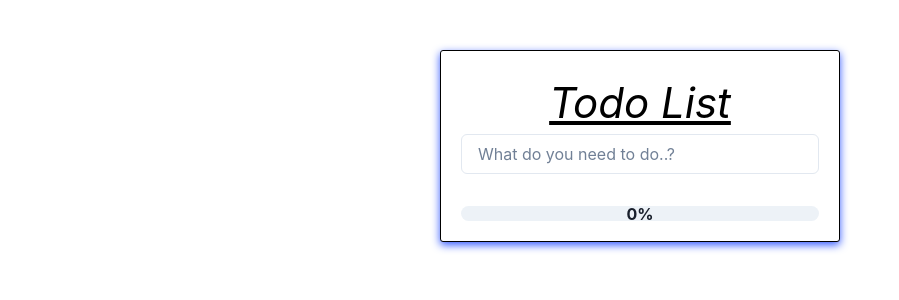
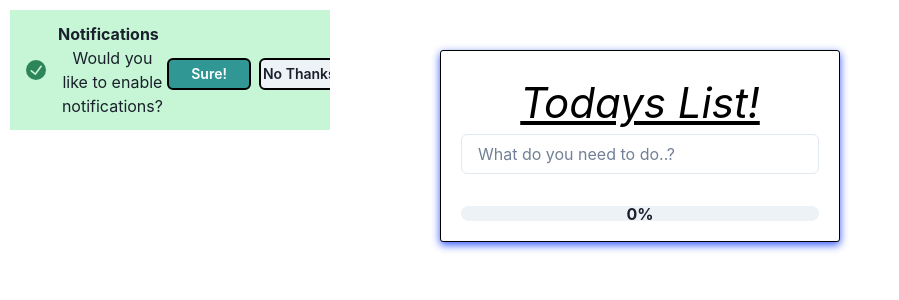
Before and after one commit to CCodyJ/CCodyJ.github.io, a React (Create React App) app: page / in a window 1280 px wide. Shown: the top 300 px of the page, without its empty margins (0-899 px from the left). Built offline with nearby package versions, Linux system fonts and the light colour scheme.

Commit message:
Time display, Notif request popup, 1min intervals

```diff
--- a/src/DateTimePicker.js
+++ b/src/DateTimePicker.js
@@ -13,10 +13,10 @@ const DateTimePicker = ({ selected, onChange }) => {
       selected={selected}
       onChange={handleDateTimeChange}
       showTimeSelect
-      timeFormat="HH:mm"
       timeIntervals={5}
-      timeCaption="Time"
       dateFormat="MMMM d, yyyy"
+      minDate={new Date()}
+      timeFormat='h:m a'
     />
   );
 };
--- a/src/TodoItem.js
+++ b/src/TodoItem.js
@@ -25,6 +25,17 @@ function TodoItem({
     return null; // Render nothing for the deleteAll item
   }
 
+  const formattedDate = new Date(selectedDateTime).toLocaleDateString(undefined, {
+    year: "numeric",
+    month: "long",
+    day: "numeric"
+  });
+
+  const formattedTime = new Date(selectedDateTime).toLocaleTimeString(undefined, {
+    hour: "numeric",
+    minute: "numeric"
+  });
+
 
   return (
     <Box
@@ -36,7 +47,12 @@ function TodoItem({
       <Box flex="1" px="4" py="2">
         {item.value}
       </Box>
-      <Box>{selectedDateTime && selectedDateTime.toString()}</Box>
+      <Box>{formattedDate}</Box>
+
+      {/* Space bar, dont trip */}
+      <Box>&nbsp;</Box>
+
+      <Box>{formattedTime}</Box>
         <IconButton
         aria-label="Delete"
         icon={<MdDelete />}
--- a/src/components/Card.js
+++ b/src/components/Card.js
@@ -5,8 +5,8 @@ import ProgressBar from '../Progress_bar';
 import CompletionMessage from '../CompletionMessage';
 import CardStyle from './CardStyle';
 import DateTimePicker from '../DateTimePicker';
-import { showNotification, requestNotificationPermission } from './DesktopNotification';
-
+import AlertSetup from './DesktopNotification';
+import { showNotification } from './DesktopNotification';
 
 const Card = () => {
 const [items, setItems] = useState([]);
@@ -14,22 +14,33 @@ const [newItem, setNewItem] = useState("");
 const [progress, setProgress] = useState(0);
 const [selectedDateTime, setSelectedDateTime] = useState(null);
 
+
 // Notification
 
-useEffect(() => {
-  requestNotificationPermission();
-}, []);
 
 useEffect(() => {
   items.forEach((item) => {
     if (
       item.selectedDateTime &&
-      new Date(item.selectedDateTime) - new Date() <= 5 * 60 * 1000
+      !item.notificationSent && // Check if notification has not been sent
+      !item.completed && // Check if the item is not already completed
+      new Date(item.selectedDateTime) <= new Date() &&
+      new Date() - new Date(item.selectedDateTime) <= 5 * 60 * 1000
     ) {
+      // Trigger the alert/notification
       showNotification('Todo Reminder', `Task "${item.value}" is due soon!`);
+
+      // Update the item's notificationSent property to true
+      setItems((prevItems) =>
+        prevItems.map((prevItem) =>
+          prevItem.id === item.id
+            ? { ...prevItem, notificationSent: true }
+            : prevItem
+        )
+      );
     }
   });
-}, [items]);
+}, [items, showNotification]);
 
 
 
@@ -95,7 +106,8 @@ function markItemCompleted(id) {
       if (item.id === id) {
         return {
           ...item,
-          completed: true
+          completed: true,
+          notificationSent: true, //Prevent further notifs if completed
         };
       }
       return item;
@@ -146,7 +158,8 @@ const allCompleted = items.length > 0 && items.every(item => item.completed);
       value: newItem,
       completed: false,
       selectedDateTime: selectedDateTime,
-    };
+      notificationSent: false,
+      };
 
     setItems(prevItems => [...prevItems, newItemWithDateTime]);
     setNewItem("");
@@ -158,8 +171,8 @@ const allCompleted = items.length > 0 && items.every(item => item.completed);
     <ChakraProvider theme={CardStyle}>
       <Box className='App-container'>
         <Box className="App">
-          <h1>Todo List</h1>
-
+          <h1>Todays List!</h1>
+          <AlertSetup items={items} showNotification={showNotification} />
           <Input
             type='text'
             placeholder='What do you need to do..?'
--- a/src/components/DesktopNotification.js
+++ b/src/components/DesktopNotification.js
@@ -1,13 +1,115 @@
-export const requestNotificationPermission = () => {
-    if ('Notification' in window) {
-      Notification.requestPermission().then((permission) => {
-        console.log('Notification permission:', permission);
+import React, { useState, useEffect } from 'react';
+import {
+  ChakraProvider,
+  theme,
+  Alert,
+  AlertIcon,
+  AlertTitle,
+  AlertDescription,
+  Button,
+  Box,
+  Container
+} from '@chakra-ui/react';
+
+export const notifyUser = async (notificationText = 'Thank you for enabling notifications!') => {
+  if (!('Notification' in window)) {
+    alert('Browser does not support notifications');
+  } else if (Notification.permission === 'granted') {
+    const notification = new Notification(notificationText);
+  } else if (Notification.permission !== 'denied') {
+    await Notification.requestPermission().then((permission) => {
+      if (permission === 'granted') {
+        showNotification(notificationText)
+      }
+    });
+  }
+};
+
+export const showNotification = (title, body) => {
+  if ('Notification' in window && Notification.permission === 'granted') {
+    console.log('Sending notification:', title, body);
+    new Notification(title, {body});
+  }
+}
+
+const AlertSetup = ({ items, showNotification}) => {
+  const [userResponded, setUserResponded] = useState(false);
+
+  const enableNotifAndClose = async () => {
+    if (Notification.permission !== 'granted') {
+      await notifyUser().then(() => {
+        setUserResponded(true);
       });
     }
   };
 
-  export const showNotification = (title, body) => {
-    if ('Notification' in window && Notification.permission === 'granted') {
-      new Notification(title, { body });
-    }
+  const disableNotifAndClose = () => {
+    setUserResponded(true);
   };
+
+
+  useEffect(() => {
+    const intervalID = setInterval(() => {
+      items.forEach((item) => {
+        if (
+          item.selectedDateTime &&
+          new Date(item.selectedDateTime) - new Date() <= 5 * 60 * 1000
+        ) {
+          showNotification('Todo Reminder', `Task "${item.value}" is due soon!`);
+        }
+      });
+    }, 60000);
+    return () => {
+      clearInterval(intervalID);
+    };
+  }, [items, showNotification]);
+
+  return !userResponded && Notification.permission !== 'granted' ? (
+    <ChakraProvider theme={theme}>
+      <Container>
+        <Alert
+        status="success"
+        position="fixed"
+        top="10px"
+        left="10px"
+        width={80}
+        >
+          <AlertIcon />
+          <Box>
+            <AlertTitle>Notifications</AlertTitle>
+            <AlertDescription>Would you like to enable notifications?</AlertDescription>
+          </Box>
+          <Box display="flex" mt={2}>
+            <Button
+              colorScheme="teal"
+              size="sm"
+              onClick={enableNotifAndClose}
+              border="2px solid black"
+              flex="1"
+              mr={2}
+            >
+              Sure!
+            </Button>
+            <Button
+              colorScheme="gray"
+              size="sm"
+              onClick={disableNotifAndClose}
+              border="2px solid black"
+              flex="1"
+            >
+              No Thanks!
+            </Button>
+          </Box>
+        </Alert>
+      </Container>
+    </ChakraProvider>
+  ) : Notification.permission === 'granted' ? (
+    <ChakraProvider theme={theme}></ChakraProvider>
+  ) : (
+    <>
+      <h4>You have disabled notifications</h4>
+    </>
+  );
+};
+
+export default AlertSetup;
```
Also changed, not shown: src/components/Test.js (added, +73 -0 lines).
